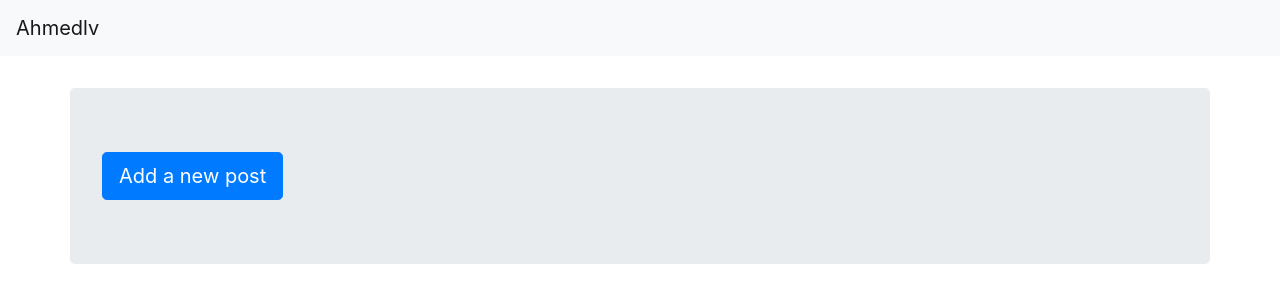
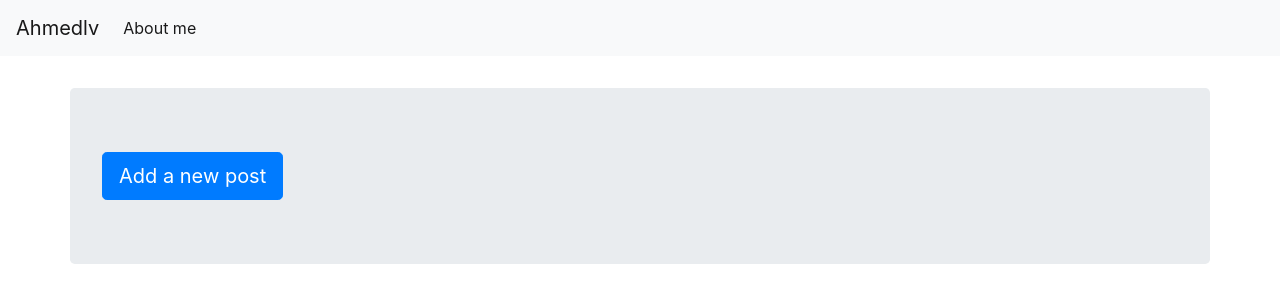
Before and after one commit to AhmedAhmed31/src, a Django app: page / in a window 1280 px wide. Shown: the top 300 px of the page. Run offline with Django 3.2, Linux system fonts and the light colour scheme; data comes from the database, SQL or seed files in the repository; some libraries are stand-ins or nearby versions.

Commit message:
Update base.html

```diff
--- a/templates/base.html
+++ b/templates/base.html
@@ -21,8 +21,14 @@
             aria-controls="navbarSupportedContent" aria-expanded="false" aria-label="Toggle navigation">
         <span class="navbar-toggler-icon"></span>
     </button>
+      <div class="collapse navbar-collapse" id="navbarSupportedContent">
+    <ul class="navbar-nav mr-auto">
+      <li class="nav-item active">
+        <a class="nav-link" href="#">About me <span class="sr-only">(current)</span></a>
+      </li>
+    </ul>
+      </div>
 </nav>
-
 <div class="container">
     <div class="row mt-3">
         {% block body %}
```
